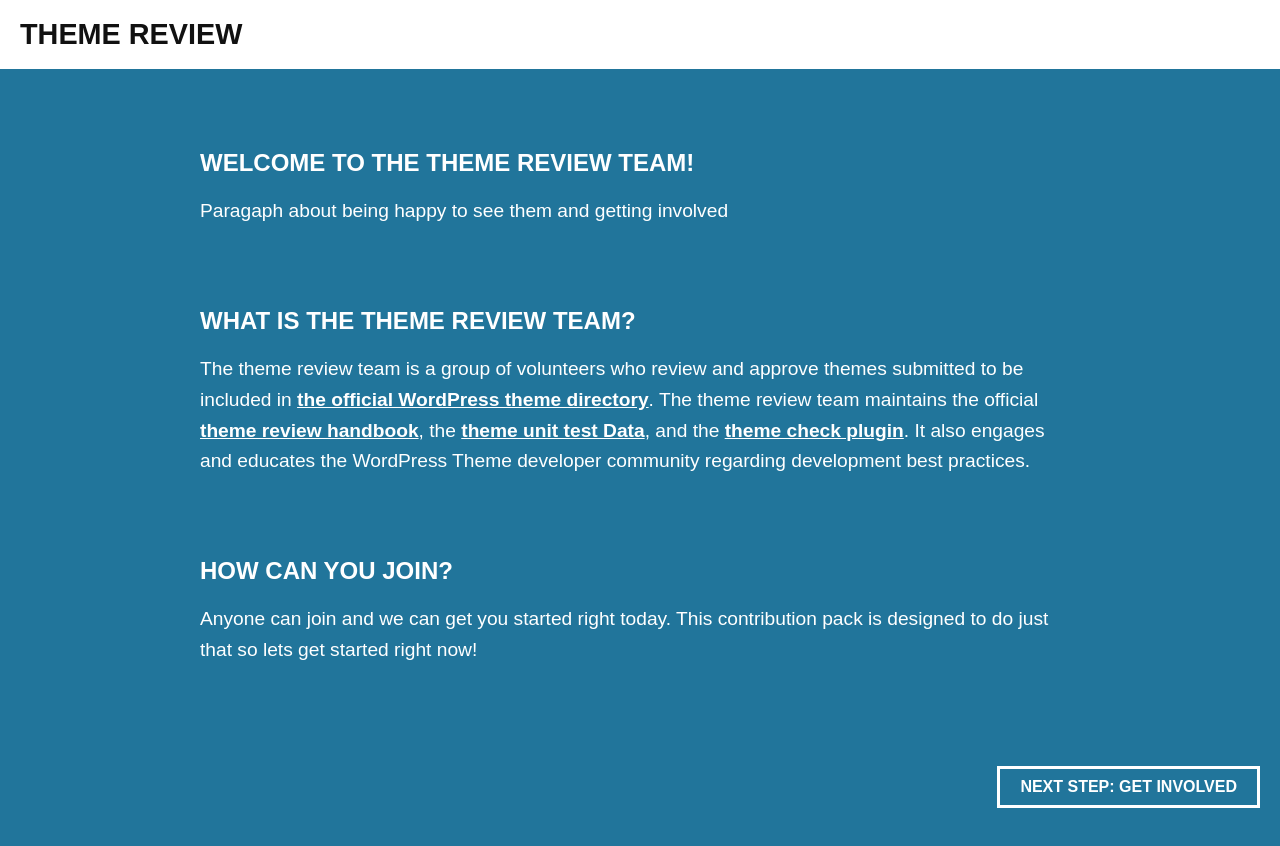
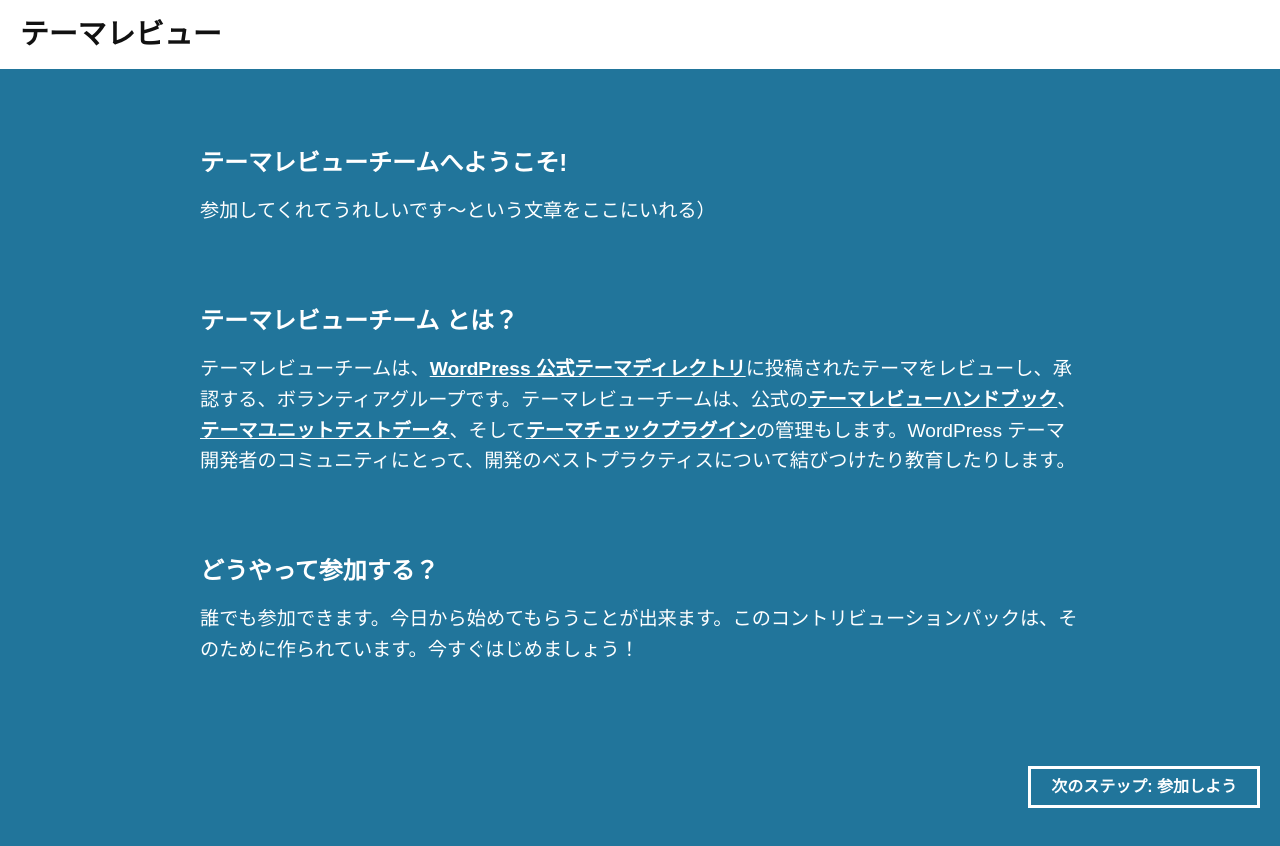
Before and after one commit to WPTRT/contribution-handbook, a plain HTML site: page version-contributionday-ja/index.html in a window 1280 px wide. Drawn offline with nearby package versions, Linux system fonts and the light colour scheme.

Commit message:
Translate to Japanese index.html

```diff
--- a/version-contributionday-ja/index.html
+++ b/version-contributionday-ja/index.html
@@ -2,33 +2,33 @@
 <html xmlns="http://www.w3.org/1999/xhtml" xml:lang="en" lang="en" class="">
 <head>
   <meta http-equiv="Content-Type" content="text/html; charset=utf-8" />
-  <title>Contribution Pack: Theme Review Team</title>
+  <title>コントリビューションパック: テーマレビューチーム</title>
   <link rel="stylesheet" type="text/css" media="screen" href="normalize.css" />
   <link rel="stylesheet" type="text/css" media="screen" href="style.css" />
 </head>
 <body id="pack" class="welcome">
   <header id="top-bar">
-    <h1>Theme Review</h1>
+    <h1>テーマレビュー</h1>
   </header>
   </section>
   <main id="main" class="site-main" role="main">
   	<article id="welcome" class="content-wrapper">
-	  	<h1>Welcome to the Theme Review team!</h1>
-  		<p>Paragaph about being happy to see them and getting involved</p>
+	  	<h1>テーマレビューチームへようこそ!</h1>
+  		<p>参加してくれてうれしいです〜という文章をここにいれる）</p>
   	</article>
 
     <article id="what" class="content-wrapper">
-      <h1>What is the theme review team?</h1>
-      <p>The theme review team is a group of volunteers who review and approve themes submitted to be included in <a href="http://wordpress.org/themes/">the official WordPress theme directory</a>. The theme review team maintains the official <a href="https://make.wordpress.org/themes/handbook/review/">theme review handbook</a>, the <a href="http://codex.wordpress.org/Theme_Unit_Test">theme unit test Data</a>, and the <a href="http://wordpress.org/extend/plugins/theme-check/">theme check plugin</a>. It also engages and educates the WordPress Theme developer community regarding development best practices.</p>
+      <h1>テーマレビューチーム とは？</h1>
+      <p>テーマレビューチームは、<a href="http://wordpress.org/themes/">WordPress 公式テーマディレクトリ</a>に投稿されたテーマをレビューし、承認する、ボランティアグループです。テーマレビューチームは、公式の<a href="https://make.wordpress.org/themes/handbook/review/">テーマレビューハンドブック</a>、<a href="http://codex.wordpress.org/Theme_Unit_Test">テーマユニットテストデータ</a>、そして<a href="http://wordpress.org/extend/plugins/theme-check/">テーマチェックプラグイン</a>の管理もします。WordPress テーマ開発者のコミュニティにとって、開発のベストプラクティスについて結びつけたり教育したりします。</p>
     </article>
 
     <article id="how" class="content-wrapper">
-      <h1>How can you join?</h1>
-      <p>Anyone can join and we can get you started right today. This contribution pack is designed to do just that so lets get started right now!</p>
+      <h1>どうやって参加する？</h1>
+      <p>誰でも参加できます。今日から始めてもらうことが出来ます。このコントリビューションパックは、そのために作られています。今すぐはじめましょう！</p>
     </article>
 
     <nav id="pagination">
-      <a href="steptwo.html" class="button right">Next step: Get involved</a>
+      <a href="steptwo.html" class="button right">次のステップ: 参加しよう</a>
     </nav>
   </main>
   <footer id="colophon" class="site-footer" role="contentinfo">
```
